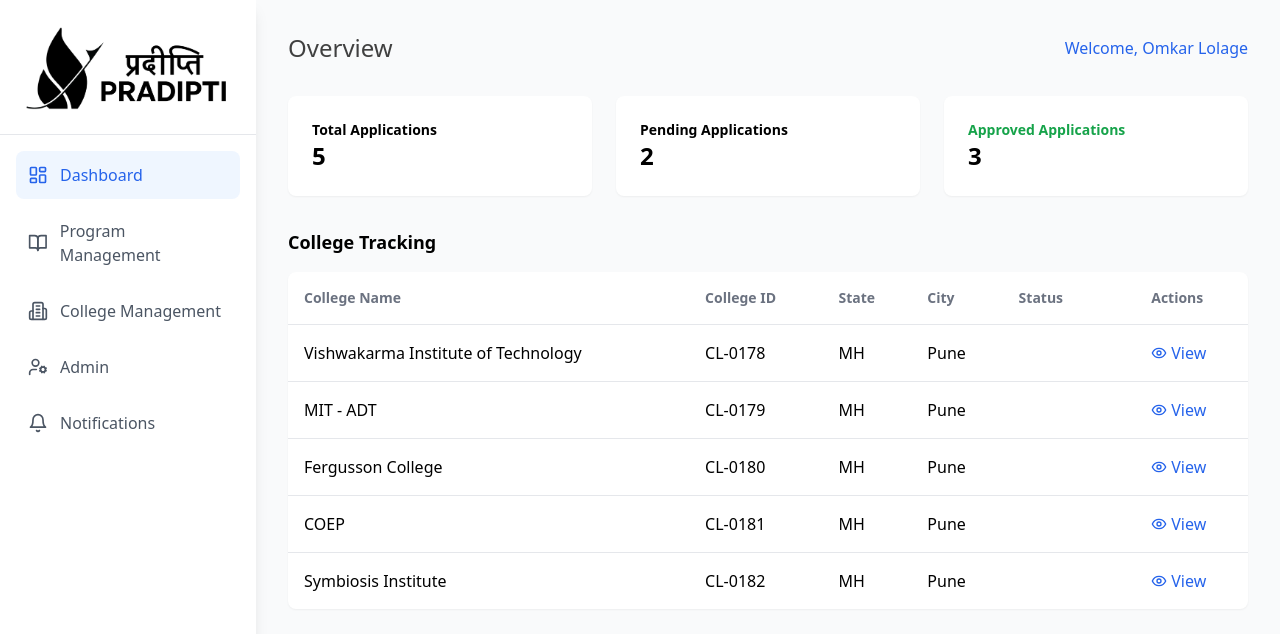
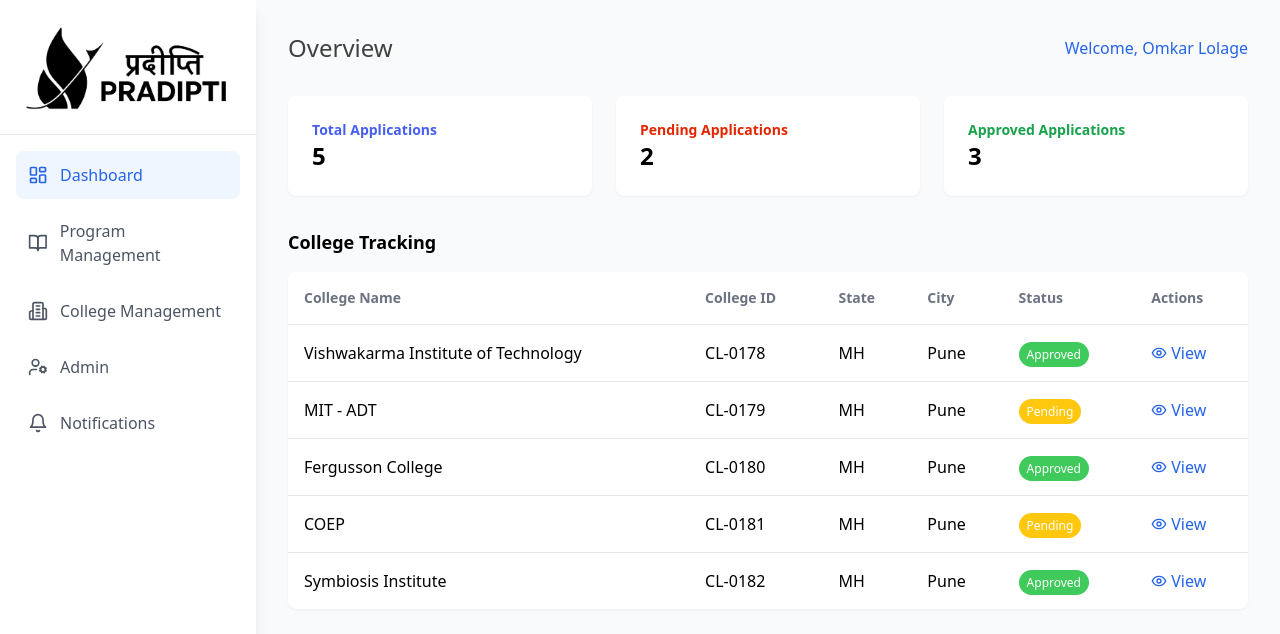
Before and after one commit to arya2004/Pradipti-Portal, a React (Vite) app in the folder client/: page / in a window 1280 px wide. Shown: the top 634 px of the page. Built offline with nearby package versions, Linux system fonts and the light colour scheme.

Commit message:
defines custo colours

```diff
--- a/client/tailwind.config.js
+++ b/client/tailwind.config.js
@@ -5,6 +5,12 @@ export default {
     extend: {
       colors: {
         tp : '#404040',
+        myBlue: '#465FF1',
+        myRed: '#E42600',
+        myGreen: '#3FCA5B',
+        myYellow: '#FFC70E',
+        textGreen: '#00891B',
+        bgGreen: 'rgba(63, 202, 91, 0.26)',
       }
     },
   },
```
Also changed, not shown: tsconfig.json (line endings or trailing spaces).
